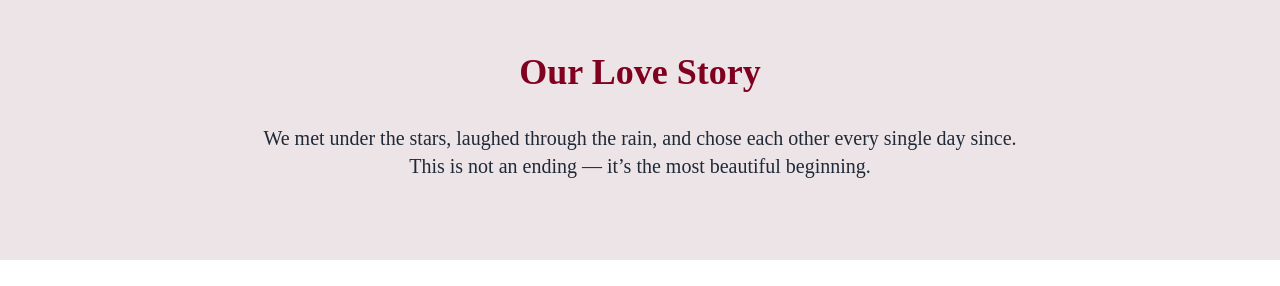
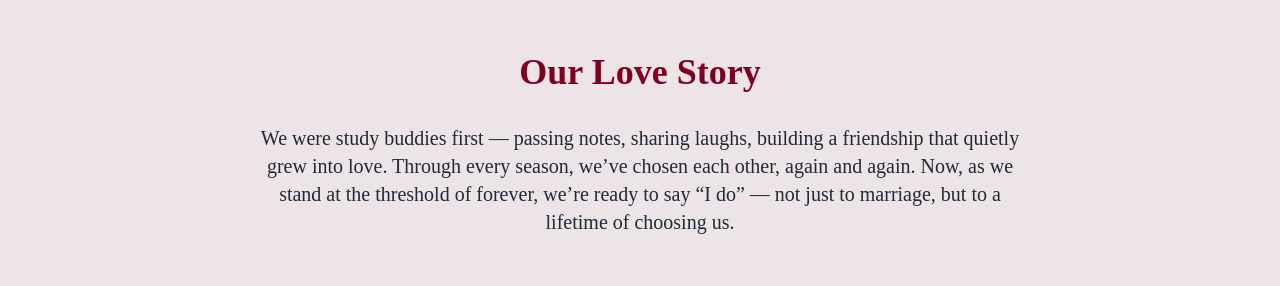
Before and after one commit to Oluwabamise3108/veejay-wedding, a Next.js app: page / in a window 1280 px wide. Shown: the part 1300-1586 px from the top of the page. Built offline with nearby package versions, Linux system fonts and the light colour scheme.

Commit message:
Updated story

```diff
--- a/app/globals.css
+++ b/app/globals.css
@@ -22,3 +22,18 @@ h1, h2, h3, h4 {
 .animate-fade-in {
   animation: fadeIn 1.2s ease-out forwards;
 }
+
+@keyframes fadeInUp {
+  from {
+    opacity: 0;
+    transform: translateY(30px);
+  }
+  to {
+    opacity: 1;
+    transform: translateY(0);
+  }
+}
+
+.animate-fade-in-up {
+  animation: fadeInUp 1.2s ease-out forwards;
+}
--- a/app/page.tsx
+++ b/app/page.tsx
@@ -111,10 +111,11 @@ export default function Home() {
       <section className="py-20 px-6 bg-mauve/10 text-center">
         <div className="max-w-4xl mx-auto">
           <h2 className="text-4xl font-heading font-bold mb-8 text-burgundy">Our Love Story</h2>
-          <p className="text-lg md:text-xl leading-relaxed max-w-3xl mx-auto">
-            {/* ✍️ REPLACE THIS WITH YOUR OWN STORY */}
-            We met under the stars, laughed through the rain, and chose each other every single day since.
-            This is not an ending — it’s the most beautiful beginning.
+          <p className="text-lg md:text-xl leading-relaxed max-w-3xl mx-auto opacity-0 animate-fade-in-up">
+            We were study buddies first — passing notes, sharing laughs, building a friendship that quietly grew into love.
+            Through every season, we’ve chosen each other, again and again.
+            Now, as we stand at the threshold of forever, we’re ready to say “I do” —
+            not just to marriage, but to a lifetime of choosing us.
           </p>
         </div>
       </section>
```
